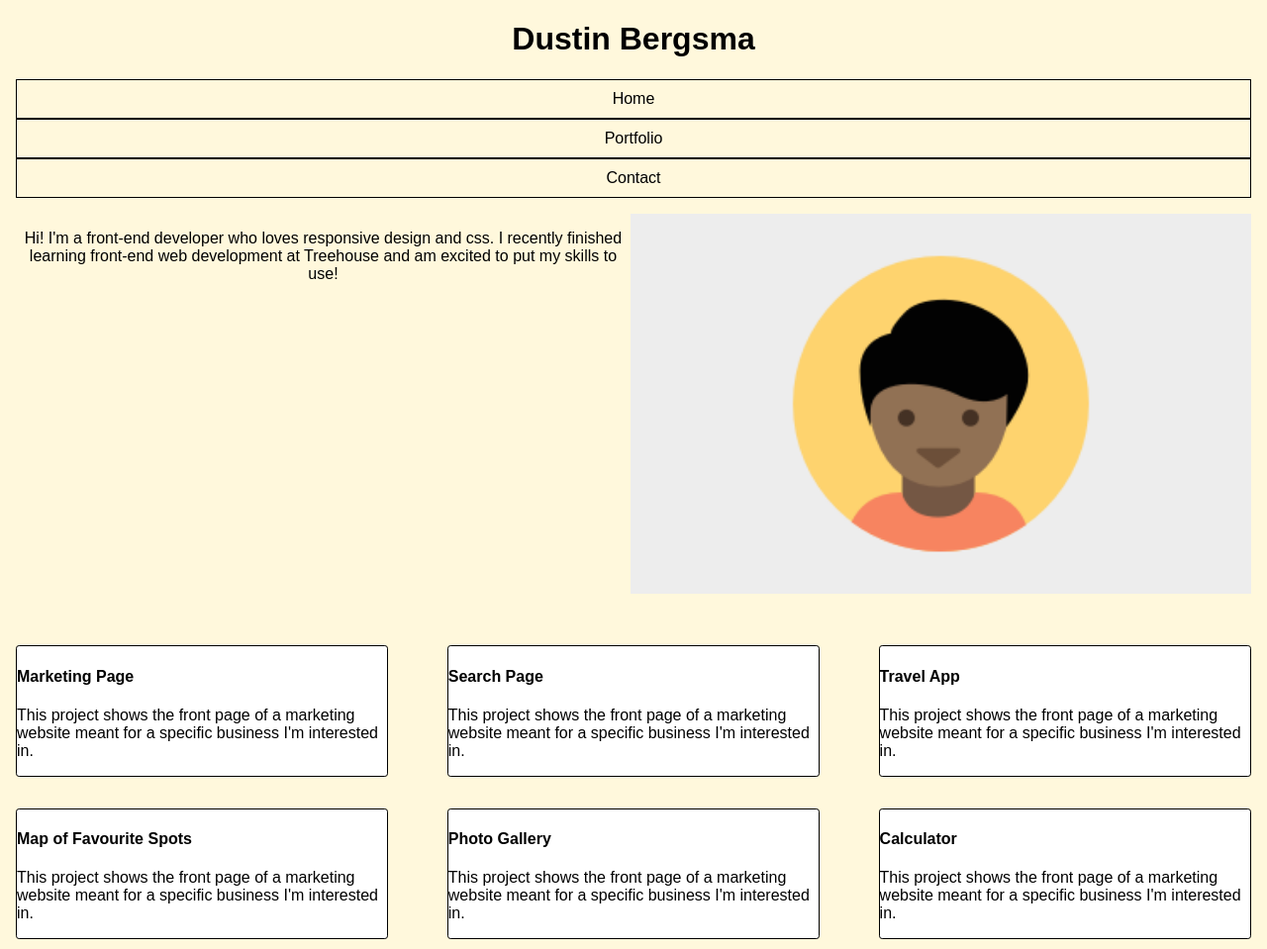
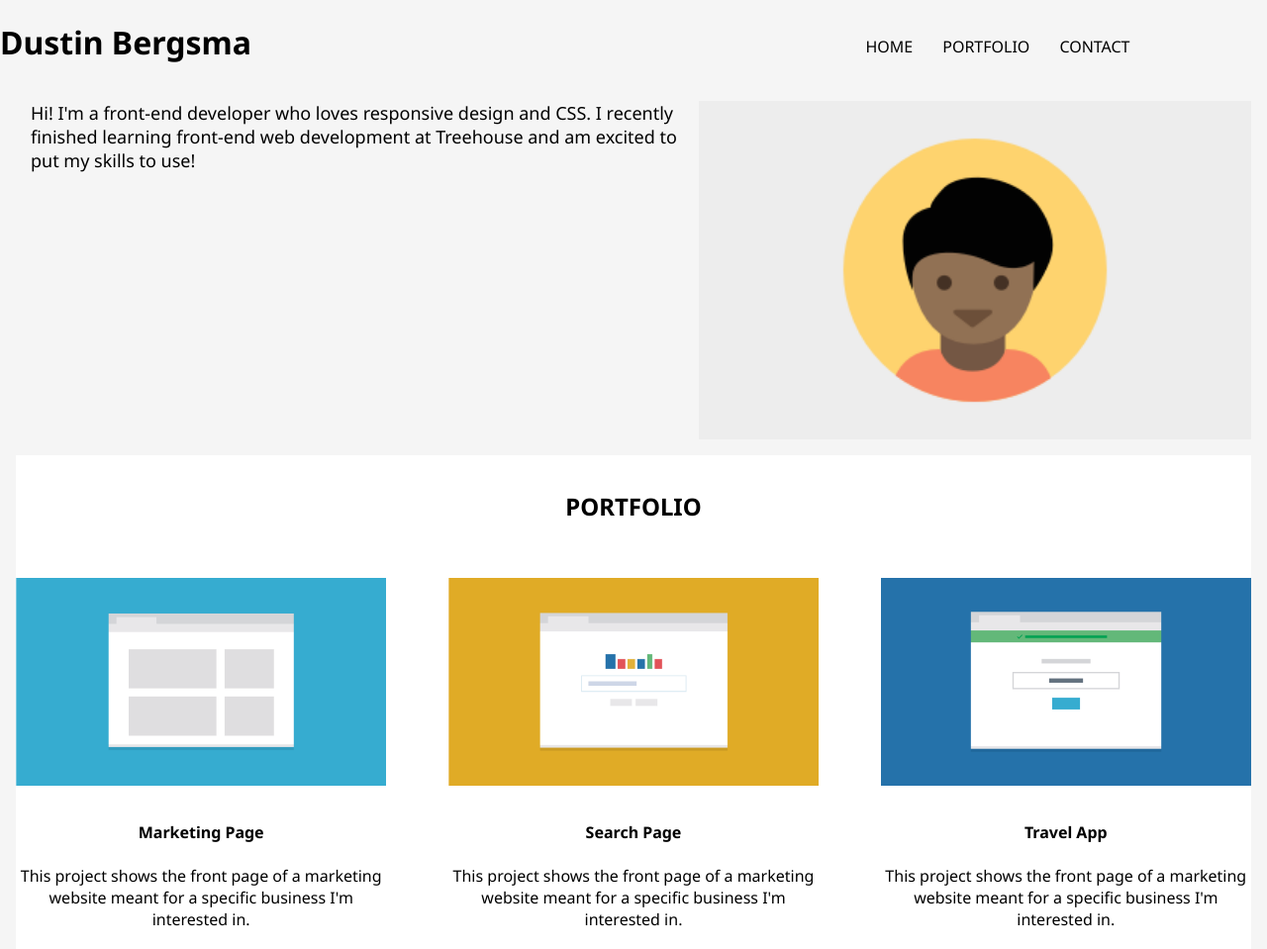
Before and after one commit to dustinbergsma6/techdegree-project-2, a plain HTML site: page index.html in a window 1280 px wide. Shown: the top 959 px of the page at 99% size. Drawn offline with Linux system fonts and the light colour scheme.

Commit message:
nav bar media queries

```diff
--- a/css/styles.css
+++ b/css/styles.css
@@ -1,21 +1,24 @@
 body {
   max-width: 1500px;
   margin: 2.5em auto;
-  vertical-align: middle;
-  background-color: cornsilk;
+  align-content: center;
+  background-color: whitesmoke;
+  font-family: Noto Sans;
 }
 
 #title {
   text-align: center;
 }
-
 .nav-list {
   list-style-type: none;
   margin: 1rem;
+  margin-left: 0;
 }
 
 .nav-item {
-  border: 1px solid black;
+  margin: 10px 0;
+  text-transform: uppercase;
+  background-color: white;
 }
 
 .nav-link {
@@ -30,21 +33,29 @@ body {
   margin: 1rem;
 }
 
-.header p {
-  text-align: center;
-}
-
 .header img {
   width: 100%;
 }
 
-.header-image {
-  width: 50%;
+.header p {
+  font-size: large;
+  text-align: center;
 }
 
 /* Portfolio Styles */
 .portfolio {
   margin: 1rem;
+  background-color: white;
+  padding-top: 15px;
+}
+
+.portfolio h2 {
+  text-align: center;
+}
+
+.portfolio-image {
+  width: 100%;
+  margin-bottom: 10px;
 }
 
 /* Default Display Phone Size */
@@ -58,9 +69,9 @@ body {
 .portfolio-item {
   background-color: #fff;
   border-radius: 0.2em;
-  border: solid 1px black;
   margin: 1rem 0;
   display: block;
+  text-align: center;
 }
 
 /* Media Query Tablet Size */
@@ -72,12 +83,41 @@ body {
     display: flex;
     flex-wrap: wrap;
     justify-content: space-between;
-    columns: 2;
   }
 
   .portfolio-item {
-    border: solid 1px black;
     flex-basis: 47.5%;
+  }
+
+  .header {
+    display: flex;
+    flex-direction: row-reverse;
+    position: relative;
+  }
+
+  .header p {
+    margin: 0 15px;
+    text-align: left;
+  }
+
+  .nav-list {
+    list-style-type: none;
+    margin: 1rem;
+    width: 100%;
+    display: inline-flex;
+    justify-content: center;
+  }
+
+  .nav-item {
+    margin: 10px 0;
+    text-transform: uppercase;
+    background-color: whitesmoke;
+  }
+
+  .nav-link {
+    padding: 10px 15px;
+    text-decoration: none;
+    color: black;
   }
 }
 
@@ -92,12 +132,34 @@ body {
   }
 
   .portfolio-item {
-    border: solid 1px black;
     flex-basis: 30%;
   }
 
-  .header {
+  nav {
     display: flex;
-    flex-direction: row-reverse;
+  }
+
+  #title {
+    width: 40%;
+    display: inline-flex;
+  }
+  .nav-list {
+    list-style-type: none;
+    margin: 1rem;
+    width: 40%;
+    float: right;
+  }
+
+  .nav-item {
+    margin: 10px 0;
+    text-transform: uppercase;
+    background-color: whitesmoke;
+    display: inline;
+  }
+
+  .nav-link {
+    padding: 10px 15px;
+    text-decoration: none;
+    color: black;
   }
 }
--- a/index.html
+++ b/index.html
@@ -5,32 +5,41 @@
     <meta name="viewport" content="width=device-width, initial-scale=1.0" />
     <link rel="stylesheet" href="css/styles.css" />
     <link rel="stylesheet" href="css/normalize.css" />
+    <link rel="preconnect" href="https://fonts.gstatic.com" />
+    <link
+      href="https://fonts.googleapis.com/css2?family=Noto+Sans:wght@400;700&display=swap"
+      rel="stylesheet"
+    />
     <title></title>
   </head>
   <body>
     <nav>
-      <div id="title">
-        <h1>Dustin Bergsma</h1>
-      </div>
-      <div>
-        <ul class="nav-list">
-          <li class="nav-item"><a href="#" class="nav-link">Home</a></li>
-          <li class="nav-item"><a href="#" class="nav-link">Portfolio</a></li>
-          <li class="nav-item"><a href="#" class="nav-link">Contact</a></li>
-        </ul>
-      </div>
+      <h1 id="title">Dustin Bergsma</h1>
+      <ul class="nav-list">
+        <li class="nav-item">
+          <a href="#Home" class="nav-link">Home</a>
+        </li>
+        <li class="nav-item">
+          <a href="#Portfolio" class="nav-link">Portfolio</a>
+        </li>
+        <li class="nav-item">
+          <a href="#Contact" class="nav-link">Contact</a>
+        </li>
+      </ul>
     </nav>
     <div class="header">
       <img src="images/responsive-layout-profile.png" />
       <p>
-        Hi! I'm a front-end developer who loves responsive design and css. I
+        Hi! I'm a front-end developer who loves responsive design and CSS. I
         recently finished learning front-end web development at Treehouse and am
         excited to put my skills to use!
       </p>
     </div>
     <div class="portfolio">
+      <h2>PORTFOLIO</h2>
       <ul class="portfolio-list">
         <li class="portfolio-item">
+          <img src="images/portfolio-1.png" alt="" class="portfolio-image" />
           <h4>Marketing Page</h4>
           <p>
             This project shows the front page of a marketing website meant for a
@@ -38,6 +47,7 @@
           </p>
         </li>
         <li class="portfolio-item">
+          <img src="images/portfolio-2.png" alt="" class="portfolio-image" />
           <h4>Search Page</h4>
           <p>
             This project shows the front page of a marketing website meant for a
@@ -45,6 +55,7 @@
           </p>
         </li>
         <li class="portfolio-item">
+          <img src="images/portfolio-3.png" alt="" class="portfolio-image" />
           <h4>Travel App</h4>
           <p>
             This project shows the front page of a marketing website meant for a
@@ -52,6 +63,7 @@
           </p>
         </li>
         <li class="portfolio-item">
+          <img src="images/portfolio-4.png" alt="" class="portfolio-image" />
           <h4>Map of Favourite Spots</h4>
           <p>
             This project shows the front page of a marketing website meant for a
@@ -59,6 +71,7 @@
           </p>
         </li>
         <li class="portfolio-item">
+          <img src="images/portfolio-5.png" alt="" class="portfolio-image" />
           <h4>Photo Gallery</h4>
           <p>
             This project shows the front page of a marketing website meant for a
@@ -66,6 +79,7 @@
           </p>
         </li>
         <li class="portfolio-item">
+          <img src="images/portfolio-6.png" alt="" class="portfolio-image" />
           <h4>Calculator</h4>
           <p>
             This project shows the front page of a marketing website meant for a
```
